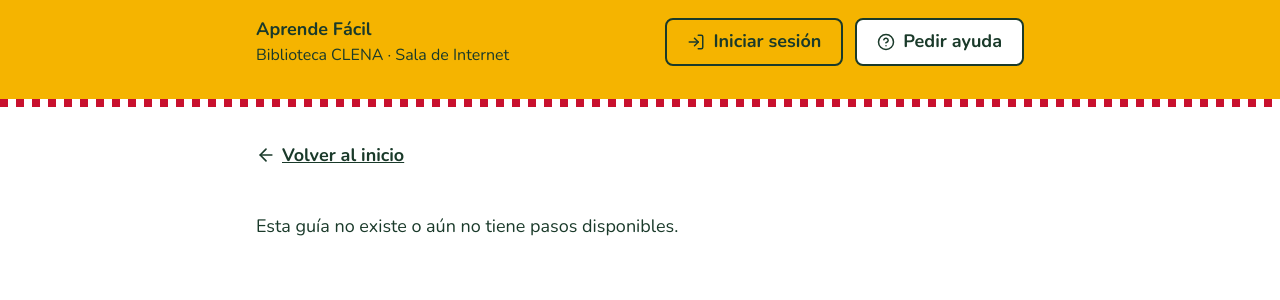
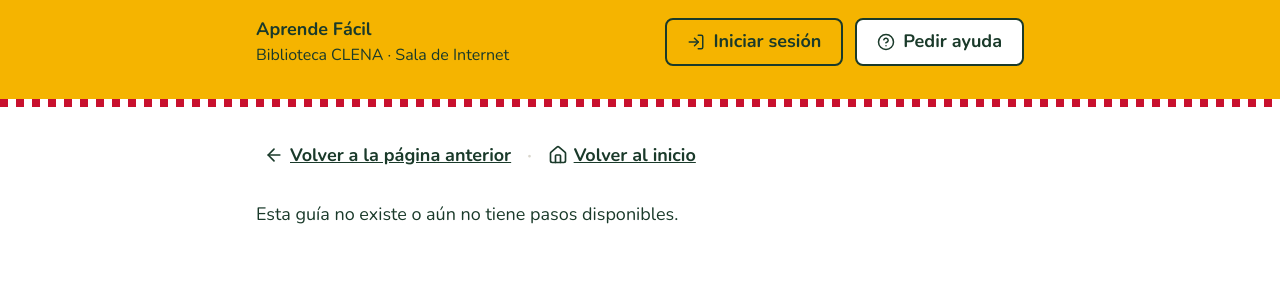
Before and after one commit to JoseD2021/PlataformaAutoaprendizaje, a React (Vite) app in the folder frontend/: page /guias/cerrar-sesion in a window 1280 px wide. Shown: the top 300 px of the page. Built offline with nearby package versions, Linux system fonts and the light colour scheme.

Commit message:
feat: boton para volver a la pagina anterior en guia paso a paso

```diff
--- a/frontend/src/features/guias/presentation/pages/GuiaDetallePage.tsx
+++ b/frontend/src/features/guias/presentation/pages/GuiaDetallePage.tsx
@@ -1,14 +1,25 @@
 import { useState } from 'react'
-import { Link, useParams } from 'react-router-dom'
-import { ArrowLeft, ArrowRight, CheckCircle2 } from 'lucide-react'
+import { Link, useNavigate, useParams } from 'react-router-dom'
+import { ArrowLeft, ArrowRight, CheckCircle2, Home } from 'lucide-react'
 import { PageLayout } from '../../../../shared/components/PageLayout'
 import { useGuia } from '../hooks/useGuia'
 
 export function GuiaDetallePage() {
   const { id = '' } = useParams()
+  const navigate = useNavigate()
   const { data: guia, isLoading, isError } = useGuia(id)
   const [pasoActualIndice, setPasoActualIndice] = useState(0)
   const [guiaCompletada, setGuiaCompletada] = useState(false)
+
+  const volverAtras = () => {
+    if (window.history.length > 1) {
+      navigate(-1)
+    } else if (guia?.categoriaId) {
+      navigate(`/categorias/${guia.categoriaId}`)
+    } else {
+      navigate('/')
+    }
+  }
 
   const retrocederPaso = () => {
     if (pasoActualIndice > 0) {
@@ -88,8 +99,15 @@ export function GuiaDetallePage() {
             >
               Repetir la guía
             </button>
+            <button
+              type="button"
+              className="btn btn--claro"
+              onClick={volverAtras}
+            >
+              <ArrowLeft aria-hidden size={20} /> Volver a la página anterior
+            </button>
             <Link to="/" className="btn btn--verde">
-              Volver al inicio
+              <Home aria-hidden size={20} /> Volver al inicio
             </Link>
           </div>
         </div>
@@ -155,9 +173,19 @@ export function GuiaDetallePage() {
 
   return (
     <PageLayout>
-      <Link to="/" className="volver">
-        <ArrowLeft aria-hidden size={20} /> Volver al inicio
-      </Link>
+      <nav className="navegacion-superior" aria-label="Navegación de retorno">
+        <button
+          type="button"
+          onClick={volverAtras}
+          className="btn-enlace"
+        >
+          <ArrowLeft aria-hidden size={20} /> Volver a la página anterior
+        </button>
+        <span className="separador-nav" aria-hidden>·</span>
+        <Link to="/" className="btn-enlace">
+          <Home aria-hidden size={20} /> Volver al inicio
+        </Link>
+      </nav>
       {guia && <h1 id="titulo-guia">{guia.titulo}</h1>}
       {renderizarContenido()}
     </PageLayout>
--- a/frontend/src/shared/styles/global.css
+++ b/frontend/src/shared/styles/global.css
@@ -122,6 +122,42 @@ body {
   min-height: var(--tap-min); color: var(--color-verde); font-weight: 700;
   font-size: 1.125rem; text-decoration: underline;
 }
+
+.navegacion-superior {
+  display: flex;
+  align-items: center;
+  flex-wrap: wrap;
+  gap: .5rem;
+  margin: 1.25rem 0 .75rem;
+}
+
+.btn-enlace {
+  display: inline-flex;
+  align-items: center;
+  gap: .375rem;
+  min-height: var(--tap-min);
+  padding: .25rem .5rem;
+  background: transparent;
+  border: 0;
+  color: var(--color-verde);
+  font: inherit;
+  font-weight: 700;
+  font-size: 1.125rem;
+  text-decoration: underline;
+  cursor: pointer;
+  border-radius: .375rem;
+}
+
+.btn-enlace:hover {
+  background: #f1f5f2;
+}
+
+.separador-nav {
+  color: var(--color-borde);
+  font-weight: 700;
+  user-select: none;
+}
+
 
 .guias-lista {
   list-style: none; margin: 1.25rem 0 0; padding: 0; overflow: hidden;
```
Also changed, not shown: 1 other file (tests, documents, lock files or other folders).
